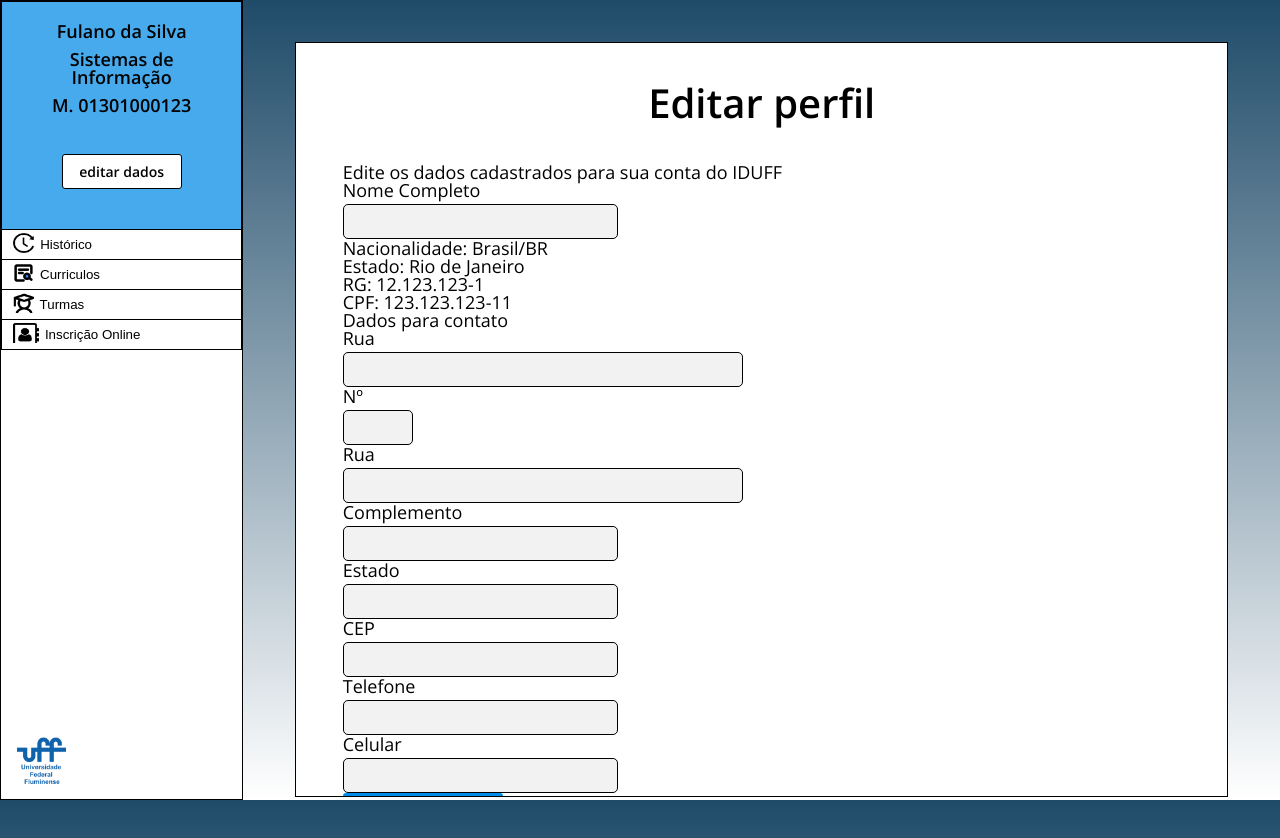
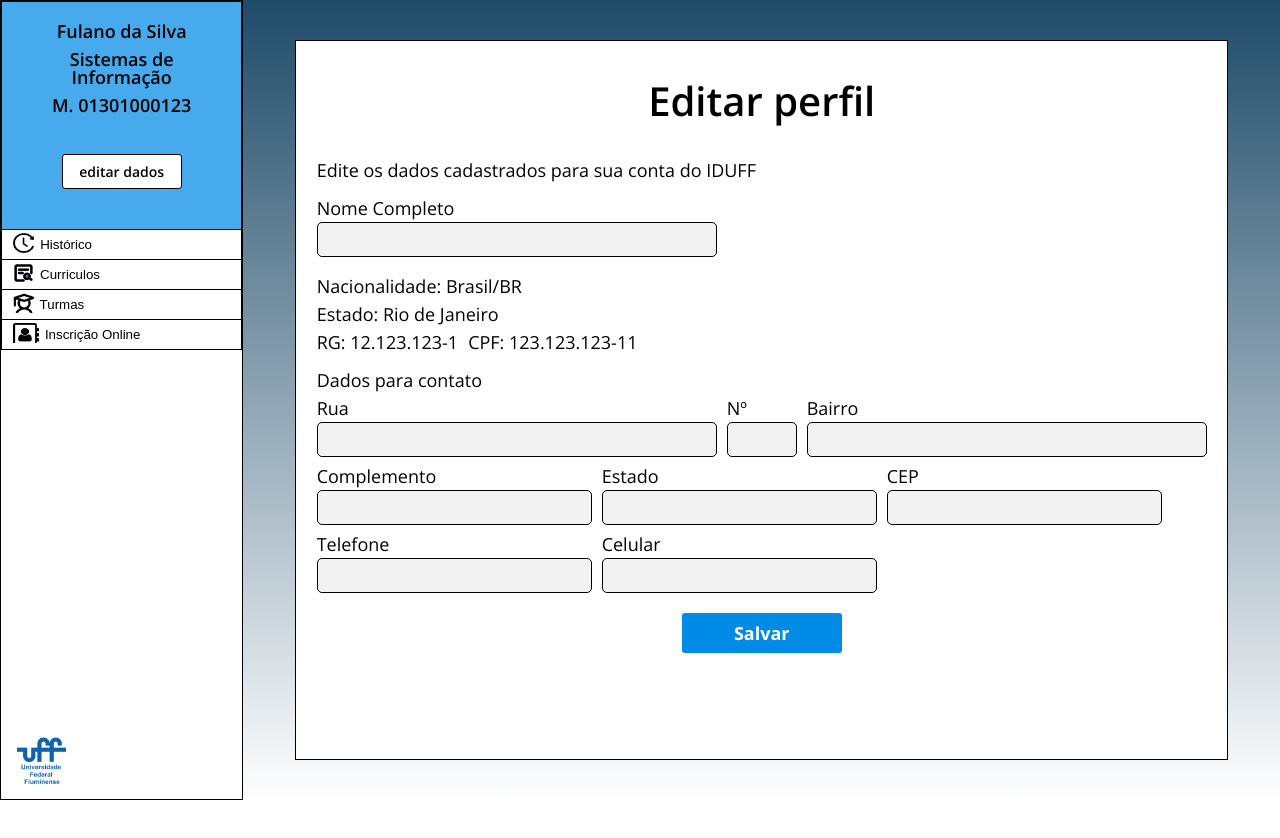
Before and after one commit to gustavo-ferreira03/projeto-iduff-front, a React (Create React App) app: page /edit_profile in a window 1280 px wide. After the commit the page ends 800 px from the top, so only its background shows below. Built offline with nearby package versions, Linux system fonts and the light colour scheme; a web font is replaced by a local one.

Commit message:
Finalizada a página Editar Perfil

```diff
--- a/src/components/Card/Card.module.css
+++ b/src/components/Card/Card.module.css
@@ -17,6 +17,7 @@
     display: flex;
     flex-direction: column;
     justify-content: center;
+    align-items: center;
     padding: 5%;
     padding-top: 0;
 }
--- a/src/components/Form/EditProfileForm/EditProfileForm.jsx
+++ b/src/components/Form/EditProfileForm/EditProfileForm.jsx
@@ -1,60 +1,76 @@
-import React from 'react'
+import React, { useState } from 'react'
 import styles from './EditProfileForm.module.css'
 import Input from '../../Input/Input'
 import Button from '../../Button/Button'
 
 export default function EditProfileForm() {
+    const [data, setData] = useState({})
+
+    function handleChange(event) {
+        setData({...data, [event.target.name]: event.target.value})
+    }
+
+    function handleSubmit(event) {
+        event.preventDefault()
+    }
+
     return (
-    <form className={styles.form}>
-        <div className={styles}>
+        <form className={styles.form} onSubmit={handleSubmit} onChange={handleChange}>
+            <div className={styles.form_content}>
                 <p>Edite os dados cadastrados para sua conta do IDUFF</p>
                 <Input
                     inputDirection="input--column"
-              inputSize="input--medium"
+                    inputSize="input--large"
                     label="Nome Completo"
+                    name="name"
                     type="text"
                 />
-            <div>
+                <div className={styles.info_section}>
                     <p>Nacionalidade: Brasil/BR</p>
                     <p>Estado: Rio de Janeiro</p>
-                <div>
+                    <div className={styles.form_row}>
                         <p>RG: 12.123.123-1</p>
                         <p>CPF: 123.123.123-11</p>
                     </div>
                 </div>
+                <div className={styles.form_rows}>
                     <p>Dados para contato</p>
-            <div>
-                <div>
+                    <div className={styles.form_row}>
                         <Input
                             inputDirection="input--column"
                             inputSize="input--large"
                             label="Rua"
+                            name="street"
                             type="text"
                         />
                         <Input
                             inputDirection="input--column"
                             inputSize="input--small"
                             label="Nº"
+                            name="number"
                             type="number"
                         />
                         <Input
                             inputDirection="input--column"
                             inputSize="input--large"
-                        label="Rua"
+                            label="Bairro"
+                            name="neighborhood"
                             type="text"
                         />
                     </div>
-                <div>
+                    <div className={styles.form_row}>
                         <Input
                             inputDirection="input--column"
                             inputSize="input--medium"
                             label="Complemento"
+                            name="complement"
                             type="text"
                         />
                         <Input
                             inputDirection="input--column"
                             inputSize="input--medium"
                             label="Estado"
+                            name="district"
                             type="text"
                         />
                         <Input
@@ -64,26 +80,30 @@ export default function EditProfileForm() {
                             type="number"
                         />
                     </div>
-                <div>
+                    <div className={styles.form_row}>
                         <Input
                             inputDirection="input--column"
                             inputSize="input--medium"
                             label="Telefone"
+                            name="phone"
                             type="number"
                         />
                         <Input
                             inputDirection="input--column"
                             inputSize="input--medium"
                             label="Celular"
+                            name="phone_2"
                             type="number"
                         />
                     </div>
                 </div>
-        </div>
+                <div className={styles.button_container}>
                     <Button
                         buttonStyle="btn--primary--solid"
                         buttonSize="btn--large"
                     >Salvar</Button>
+                </div>
+            </div>
         </form>
     )
 }
--- a/src/components/Form/EditProfileForm/EditProfileForm.module.css
+++ b/src/components/Form/EditProfileForm/EditProfileForm.module.css
@@ -1,4 +1,34 @@
 .form {
     font-family: 'Open Sans', sans-serif;
+    font-weight: 400;
     font-size: 18px;
+    display: flex;
 }
+
+.form_content {
+    display: flex;
+    flex-direction: column;
+    gap: 20px;
+}
+
+.button_container {
+    display: flex;
+    justify-content: center;
+}
+
+.info_section {
+    display: flex;
+    flex-direction: column;
+    gap: 10px;
+}
+
+.form_rows {
+    display: flex;
+    flex-direction: column;
+    gap: 10px;
+}
+
+.form_row {
+    display: flex;
+    gap: 10px;
+}
--- a/src/components/Form/LoginForm/LoginForm.jsx
+++ b/src/components/Form/LoginForm/LoginForm.jsx
@@ -12,18 +12,12 @@ export default function LoginForm() {
   //MUDAR PARA CPF
   const [user, setUser] = useState({email: "", password: ""})
 
-  function handleCPFChange(event) {
+  function handleChange(event) {
     //MUDAR PARA CPF
-    setUser({...user, email: event.target.value})
-    console.log(user)
+    setUser({...user, [event.target.name]: event.target.value})
   }
 
-  function handlePasswordChange(event) {
-    setUser({...user, password: event.target.value})
-    console.log(user)
-  }
-
-  function handleLogin(event) {
+  function handleSubmit(event) {
     event.preventDefault()
     const data = {
       user: {...user}
@@ -34,23 +28,23 @@ export default function LoginForm() {
   }
 
   return (
-    <form className={styles.form} onSubmit={handleLogin}>
+    <form className={styles.form} onSubmit={handleSubmit} onChange={handleChange}>
         <h2>Acesse o seu id<span className={styles.blue_text}>UFF</span></h2>
         <div>
-          <div className={styles.input_container} onSubmit={handleLogin}>
+          <div className={styles.input_container}>
             <Input
-              onChange={handleCPFChange}
               inputDirection="input--column"
               inputSize="input--medium"
               label="CPF (Somente números)"
+              name="email"
               // MUDAR PARA NUMBER
               type="text"
             />
             <Input
-              onChange={handlePasswordChange}
               inputDirection="input--column"
               inputSize="input--medium"
               label="Senha"
+              name="password"
               type="password"
             />
           </div>
--- a/src/components/Input/Input.jsx
+++ b/src/components/Input/Input.jsx
@@ -12,13 +12,13 @@ const SIZES = [
     "input--small"
 ]
 
-export default function Input({onChange, inputDirection, inputSize, label, type}) {
+export default function Input({name, onChange, inputDirection, inputSize, label, type}) {
   return (
     <div className={`input_container ${inputDirection}`}>
-        <label htmlFor="input">
+        <label htmlFor={name}>
             {`${label}${ inputDirection == "input--row" ? ":" : "" }`}
         </label>
-        <input onChange={onChange} type="text" name="input" className={`input ${inputSize}`} type={type}/>
+        <input onChange={onChange} type="text" name={name} className={`input ${inputSize}`} type={type}/>
     </div>
   )
 }
```
Lines whose indentation alone changed are shown as unchanged.
